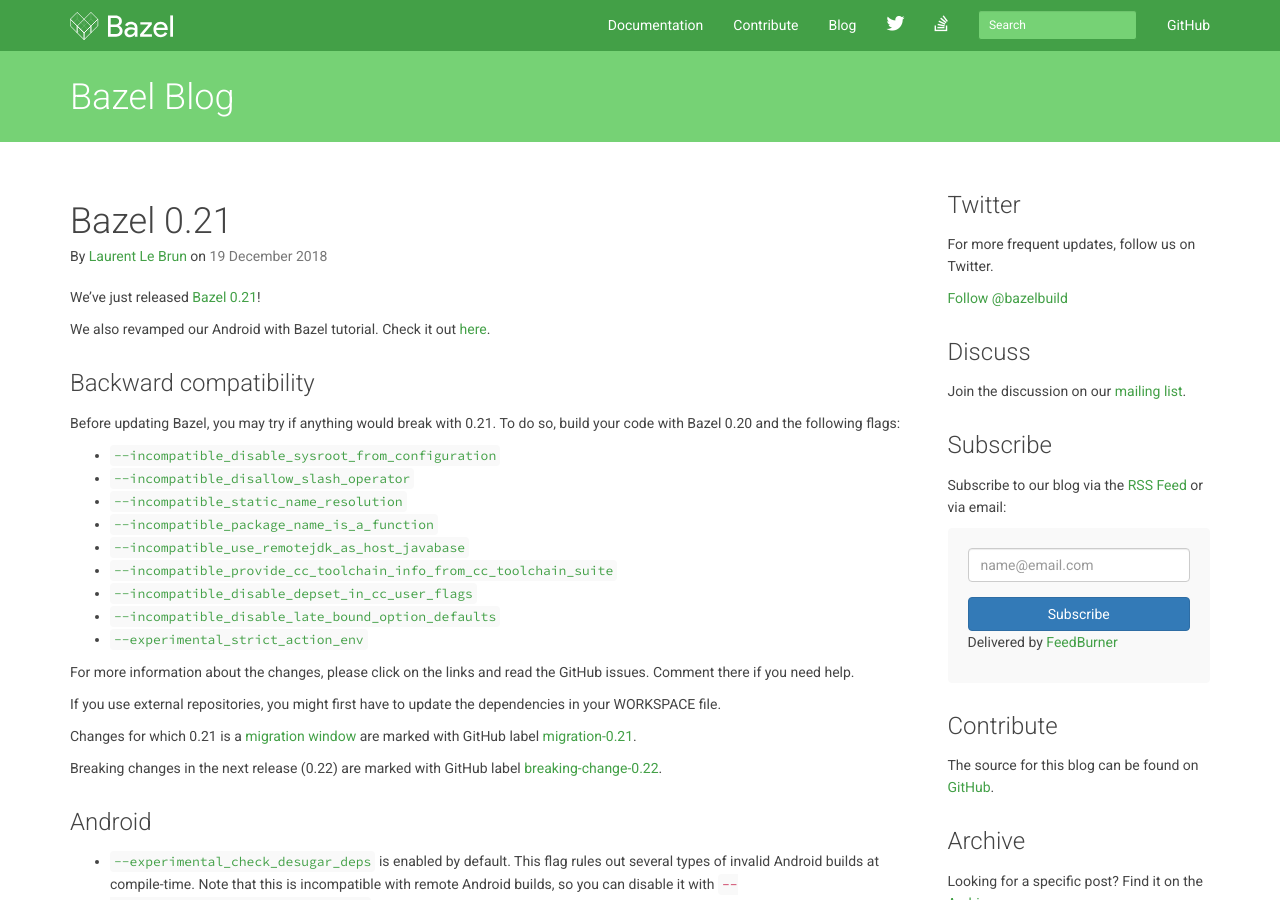
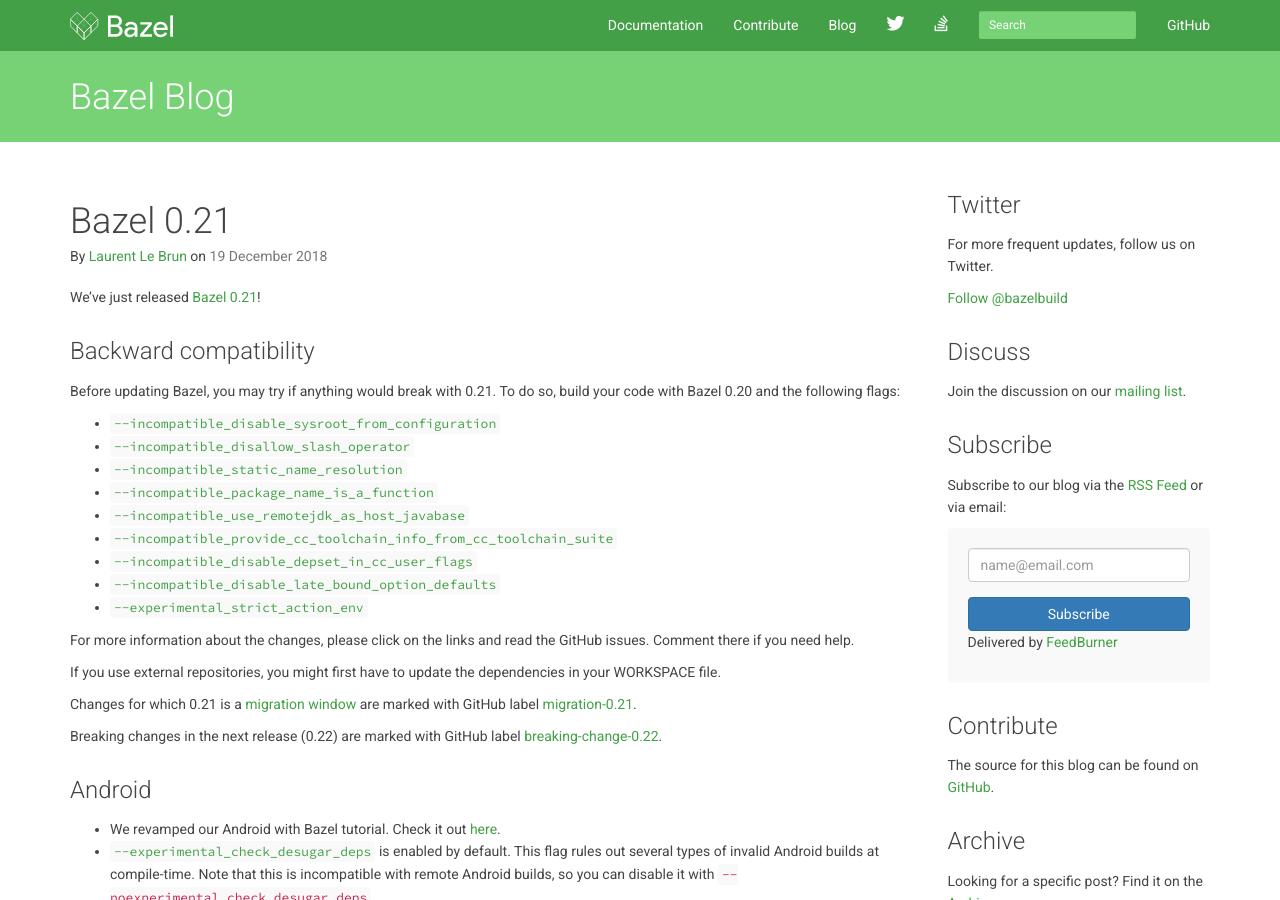
Before and after one commit to bazelbuild/bazel-blog, a Jekyll site: the page built from _posts/2018-12-19-bazel-0.21.md, in a window 1280 px wide and 900 px high. Built offline with Jekyll 4.4.1, drawn with Linux system fonts in a browser that asks for light colours; nearby versions of some CDN libraries; library files that are not in the unit come from our copies; Markdown is read by kramdown in place of the engine named in the settings; some of the changed lines change nothing that is shown.

Commit message:
Move info about Android tutorial back to Android section

```diff
--- a/_posts/2018-12-19-bazel-0.21.md
+++ b/_posts/2018-12-19-bazel-0.21.md
@@ -6,9 +6,6 @@
 ---
 
 We've just released [Bazel 0.21](https://github.com/bazelbuild/bazel/releases/tag/0.21.0)!
-
-We also revamped our Android with Bazel tutorial. Check it out [here](https://docs.bazel.build/versions/master/tutorial/android-app.html).
-
 
 ## Backward compatibility
 
@@ -39,6 +36,8 @@
 
 ## Android
 
+*   We revamped our Android with Bazel tutorial. Check it out
+    [here](https://docs.bazel.build/versions/master/tutorial/android-app.html).
 *   [`--experimental_check_desugar_deps`](https://docs.bazel.build/versions/master/command-line-reference.html#flag--experimental_check_desugar_deps)
     is enabled by default. This flag rules out several types of invalid Android
     builds at compile-time. Note that this is incompatible with remote Android
```
